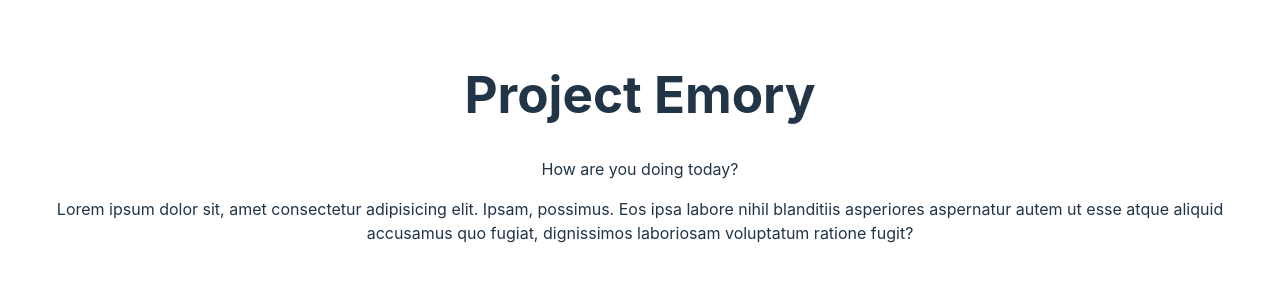
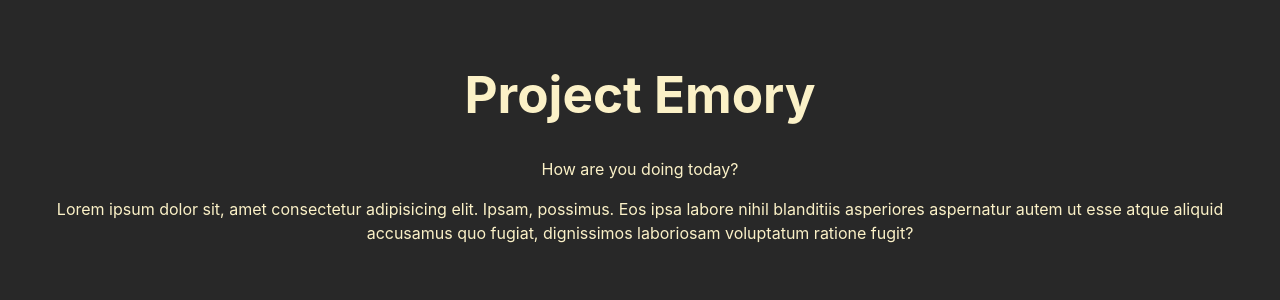
Before and after one commit to project-emory/project-emory.github.io, a React (Vite) app: page / in a window 1280 px wide. Shown: the top 300 px of the page. Built offline with nearby package versions, Linux system fonts and the light colour scheme.

Commit message:
Add initial page styling

```diff
--- a/src/App.css
+++ b/src/App.css
@@ -1,44 +1,29 @@
+/** Container oof all content in document */
 #root {
     max-width: 1280px;
-    margin: 0 auto;
     padding: 2rem;
     text-align: center;
 }
 
-.logo {
-    height: 6em;
-    padding: 1.5em;
-    will-change: filter;
-    transition: filter 300ms;
-}
-.logo:hover {
-    filter: drop-shadow(0 0 2em #646cffaa);
-}
-.logo.react:hover {
-    filter: drop-shadow(0 0 2em #61dafbaa);
-}
+/** Page */
+body {
+    /** Color palette definitions (ripped from gruvbox's theming) */
+    --bg-base: #282828;
+    --bg-light: #6c6f54;
+    --fg-dark: #bdae93;
+    --fg-light: #fbf1c7;
 
-@keyframes logo-spin {
-    from {
-        transform: rotate(0deg);
-    }
-    to {
-        transform: rotate(360deg);
-    }
-}
+    --text-primary: var(--fg-light);
+    --text-secondary: var(--fg-dark);
 
-@media (prefers-reduced-motion: no-preference) {
-    a:nth-of-type(2) .logo {
-        animation: logo-spin infinite 20s linear;
-    }
-}
+    --accent-blue: #83a598;
+    --accent-yellow: #fabd2f;
 
-.card {
-    padding: 2em;
-}
-
-body {
+    /** Page layout */
     display: flex;
     flex-direction: column;
+    justify-content: flex-start;
     align-items: center;
+    background-color: var(--bg-base);
+    color: var(--text-primary);
 }
--- a/src/pages/Home.tsx
+++ b/src/pages/Home.tsx
@@ -1,4 +1,4 @@
-import "./Home.css"
+import "./Home.css";
 
 export default function Home() {
     return (
@@ -6,7 +6,9 @@ export default function Home() {
             <h1>Project Emory</h1>
             <p>How are you doing today?</p>
             <p>
-                Lorem ipsum dolor sit, amet consectetur adipisicing elit. Ipsam, possimus. Eos ipsa labore nihil blanditiis asperiores aspernatur autem ut esse atque aliquid accusamus quo fugiat, dignissimos laboriosam voluptatum ratione fugit?
+                Lorem ipsum dolor sit, amet consectetur adipisicing elit. Ipsam, possimus. Eos ipsa
+                labore nihil blanditiis asperiores aspernatur autem ut esse atque aliquid accusamus
+                quo fugiat, dignissimos laboriosam voluptatum ratione fugit?
             </p>
         </div>
     );
```
